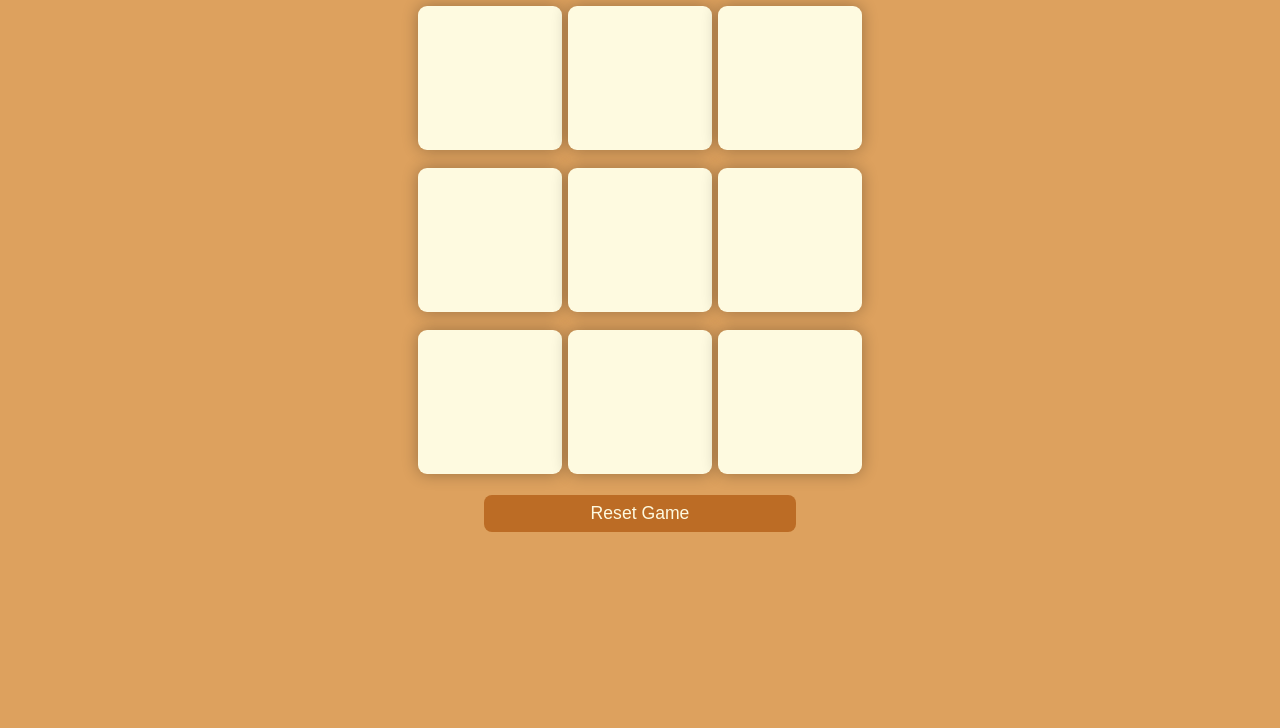
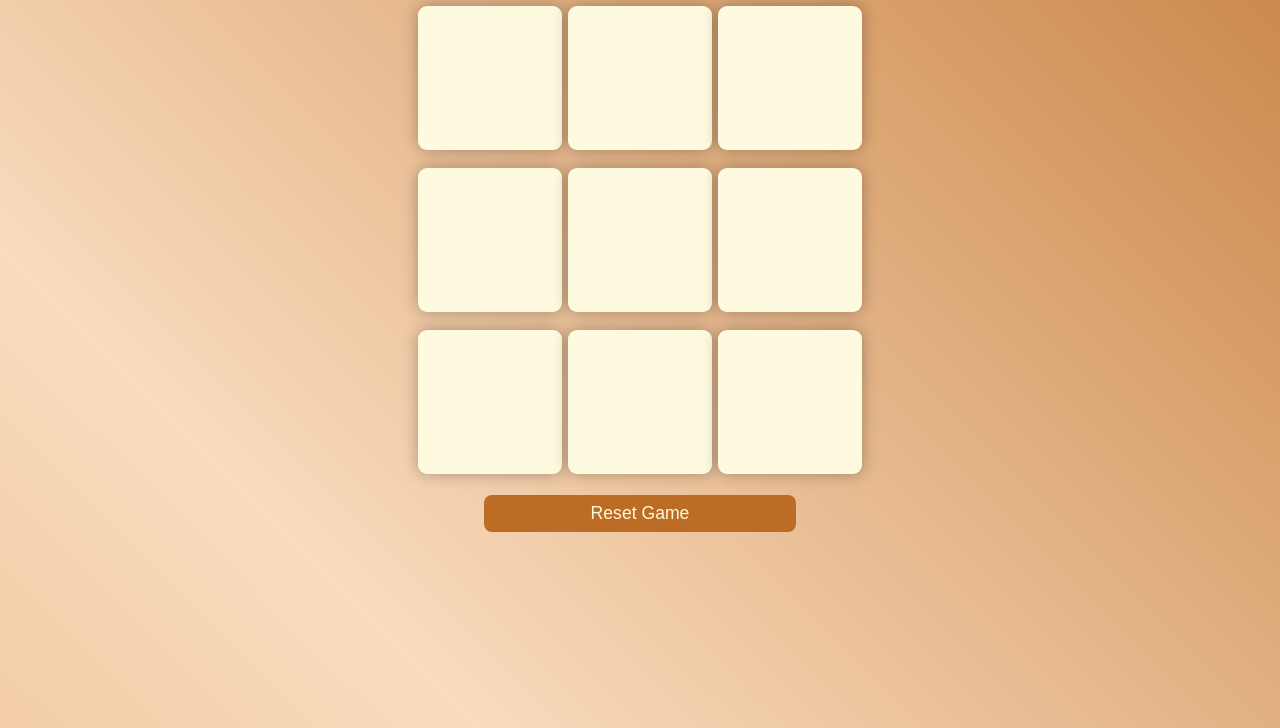
Before and after one commit to mehwishjbe/tic-tac-toe, a plain HTML site: page index.html in a window 1280 px wide. Shown: the part 72-800 px from the top of the page. Drawn offline with Linux system fonts and the light colour scheme.

Commit message:
background div css style

```diff
--- a/style.css
+++ b/style.css
@@ -5,18 +5,26 @@
 }
 
 body{
-    background-color: #DDA15E;
     text-align: center;
 }
 
+
+.bg-container{
+    height: 100vh;
+    width: 100%;
+    background: linear-gradient(45deg, #DDA15E, #F9DBBD, #BC6C25, #FEFAE0);
+    background-size: 300% 300%;
+    animation: color 12s ease-in-out infinite;
+}
+
 .container{
-    /* height: 70vh; */
     display: flex;
     justify-content: center;
     align-items: center;
     padding: 0;
     margin: 0;
 }
+
 .title-container h1{
     padding-top: 20px;
     margin-bottom: 15px ;
@@ -46,7 +54,6 @@ body{
     background-color: #FEFAE0;
 }
 
-
 #reset-btn{
     height: 2.3rem;
     width: 19.5rem;
@@ -57,6 +64,7 @@ body{
     border: none;
     margin-top: 15px;
 }
+
 #new-game{
     height: 2.3rem;
     width: 19.5rem;
@@ -66,7 +74,6 @@ body{
     border-radius: 0.5rem;
     border: none;
     margin-top: 15px;
-
 }
 
 #msg{
```
